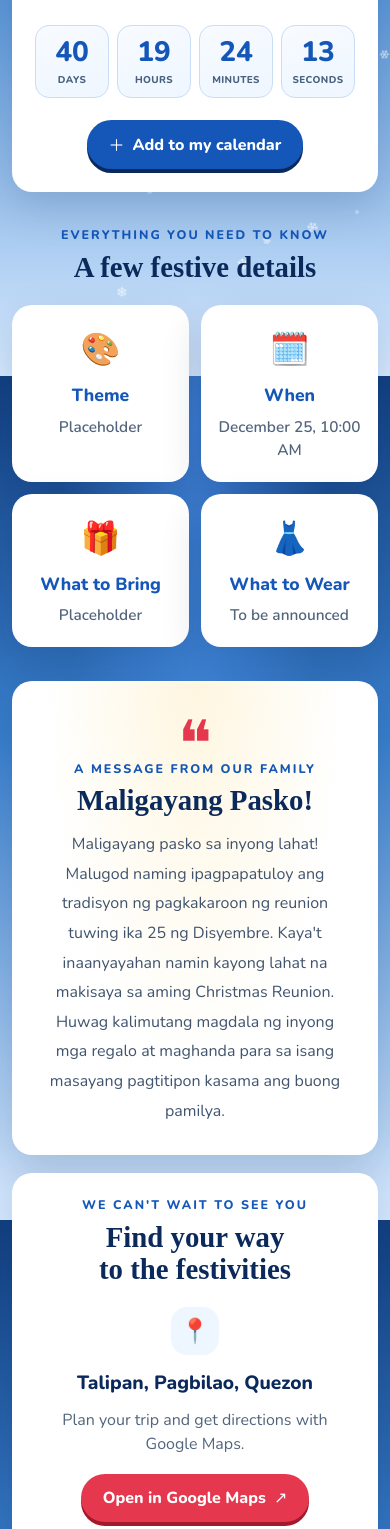
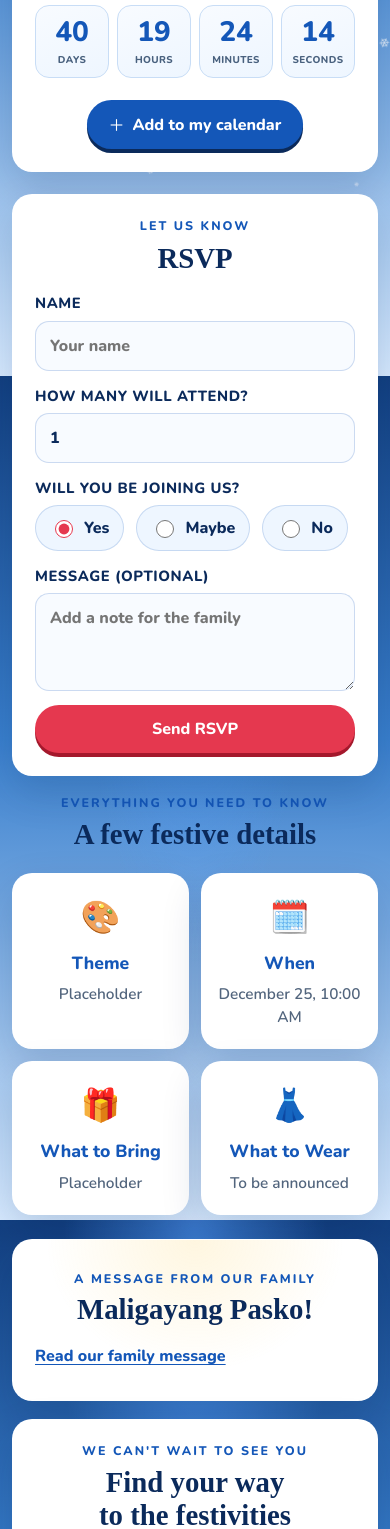
Before and after one commit to Gimmickerist/RamiroInvitation, a React (Vite) app: page / in a window 390 px wide. Shown: the part 468-1997 px from the top of the page. Built offline with nearby package versions, Linux system fonts and the light colour scheme; no server answers; a web font is replaced by a local one.

Commit message:
feat: added RSVP final

```diff
--- a/src/App.css
+++ b/src/App.css
@@ -3,7 +3,24 @@
   isolation: isolate;
   width: min(100% - 40px, 1120px);
   margin: 0 auto;
-  padding: 0 0 36px;
+  padding: 0 0 24px;
+}
+
+.skip-link {
+  position: fixed;
+  top: 8px;
+  left: 8px;
+  z-index: 10;
+  padding: 12px 16px;
+  transform: translateY(calc(-100% - 12px));
+  border-radius: 8px;
+  background: #fff;
+  color: var(--blue-900);
+  font-weight: 800;
+}
+
+.skip-link:focus {
+  transform: translateY(0);
 }
 
 .snow {
@@ -66,7 +83,7 @@
 
 .hero {
   display: grid;
-  min-height: clamp(350px, 45vw, 480px);
+  min-height: clamp(300px, 38vw, 420px);
   place-items: center;
   padding: 36px 20px 56px;
   color: #fff;
@@ -150,7 +167,14 @@
 
 .btn:focus-visible {
   outline: 3px solid var(--gold);
-  outline-offset: 4px;
+  outline-offset: 3px;
+  box-shadow: 0 0 0 2px var(--blue-900);
+}
+
+.btn:disabled {
+  cursor: wait;
+  opacity: 0.7;
+  transform: none;
 }
 
 .btn-secondary {
@@ -165,7 +189,7 @@
 .card {
   position: relative;
   z-index: 1;
-  margin-bottom: 24px;
+  margin-bottom: 18px;
   padding: clamp(22px, 4vw, 40px);
   border: 1px solid rgba(255, 255, 255, 0.8);
   border-radius: 26px;
@@ -196,17 +220,17 @@
 
 .countdown {
   width: min(100%, 760px);
-  margin: -24px auto 42px;
-  padding-top: clamp(24px, 4vw, 36px);
+  margin: -24px auto 24px;
+  padding-top: clamp(22px, 3vw, 30px);
 }
 
 .countdown .section-heading {
-  margin-bottom: 20px;
+  margin-bottom: 16px;
 }
 
 .rsvp {
   width: min(100%, 760px);
-  margin: 0 auto 42px;
+  margin: 0 auto 28px;
   text-align: left;
 }
 
@@ -217,20 +241,34 @@
 
 .rsvp-form {
   display: grid;
-  gap: 20px;
+  gap: 14px;
 }
 
 .field {
   display: grid;
-  gap: 8px;
+  gap: 6px;
   color: var(--blue-900);
   font-weight: 800;
 }
 
-.field span {
+.field > span,
+.status-field legend {
   font-size: 0.92rem;
   letter-spacing: 0.04em;
   text-transform: uppercase;
+}
+
+.status-field {
+  min-width: 0;
+  margin: 0;
+  padding: 0;
+  border: 0;
+}
+
+.status-field legend {
+  margin-bottom: 6px;
+  padding: 0;
+  font-weight: 800;
 }
 
 .field input,
@@ -247,8 +285,9 @@
 
 .field input:focus,
 .field textarea:focus {
-  outline: 3px solid rgba(255, 200, 61, 0.4);
-  border-color: var(--blue-700);
+  outline: 3px solid var(--blue-500);
+  outline-offset: 2px;
+  border-color: var(--blue-900);
 }
 
 .rsvp-options {
@@ -270,7 +309,40 @@
 }
 
 .choice input {
+  width: 18px;
+  height: 18px;
   accent-color: var(--red);
+}
+
+.welcome-message,
+.map-details {
+  color: #40546e;
+  text-align: left;
+}
+
+.welcome-message summary,
+.map-details summary {
+  width: fit-content;
+  min-height: 44px;
+  display: flex;
+  align-items: center;
+  padding: 8px 0;
+  color: var(--blue-700);
+  cursor: pointer;
+  font-weight: 800;
+  text-decoration: underline;
+  text-underline-offset: 3px;
+}
+
+.welcome-message summary:focus-visible,
+.map-details summary:focus-visible {
+  outline: 3px solid var(--blue-500);
+  outline-offset: 3px;
+  border-radius: 4px;
+}
+
+.welcome-message[open] summary {
+  margin-bottom: 8px;
 }
 
 .success {
@@ -319,7 +391,7 @@
 }
 
 .details-section {
-  margin-bottom: 42px;
+  margin-bottom: 28px;
   scroll-margin-top: 24px;
 }
 
@@ -367,7 +439,7 @@
   width: min(100%, 850px);
   margin-right: auto;
   margin-left: auto;
-  padding: clamp(28px, 6vw, 56px);
+  padding: clamp(22px, 4vw, 36px);
   background:
     radial-gradient(ellipse at top, rgba(255, 200, 61, 0.16), transparent 58%),
     var(--white);
@@ -387,12 +459,12 @@
 }
 
 .welcome h2 {
-  margin-bottom: 14px;
+  margin-bottom: 8px;
 }
 
 .welcome-copy {
   max-width: 680px;
-  margin: 0 auto;
+  margin: 0;
   color: #40546e;
   font-size: clamp(1rem, 2vw, 1.12rem);
   line-height: 1.85;
@@ -442,7 +514,8 @@
 
 .map-frame {
   width: 100%;
-  aspect-ratio: 4 / 3;
+  aspect-ratio: 16 / 9;
+  margin-top: 8px;
   overflow: hidden;
   border-radius: 18px;
   background: var(--blue-50);
@@ -485,7 +558,7 @@ footer span {
   }
 
   .hero {
-    min-height: 390px;
+    min-height: 340px;
   }
 
   .grid {
@@ -514,8 +587,8 @@ footer span {
   }
 
   .hero {
-    min-height: 340px;
-    padding: 28px 4px 48px;
+    min-height: 300px;
+    padding: 24px 4px 38px;
   }
 
   .hero h1 {
@@ -534,7 +607,7 @@ footer span {
 
   .countdown {
     margin-top: -18px;
-    margin-bottom: 34px;
+    margin-bottom: 22px;
   }
 
   .tile {
@@ -547,7 +620,7 @@ footer span {
   }
 
   .details-section {
-    margin-bottom: 34px;
+    margin-bottom: 24px;
   }
 
   .grid {
@@ -570,7 +643,7 @@ footer span {
   }
 
   .map-frame {
-    aspect-ratio: 1 / 0.82;
+    aspect-ratio: 4 / 3;
   }
 }
 
--- a/src/App.jsx
+++ b/src/App.jsx
@@ -157,6 +157,7 @@ function App() {
 
   return (
     <div className="page">
+      <a className="skip-link" href="#rsvp">Skip to RSVP</a>
       <Snow />
       <Lights />
 
@@ -182,6 +183,7 @@ function App() {
         </div>
       </header>
 
+      <main id="main-content">
       <section className="countdown card" aria-labelledby="countdown-title">
         <div className="section-heading">
           <p className="section-kicker">The celebration begins in</p>
@@ -200,6 +202,105 @@ function App() {
         </button>
       </section>
 
+      <section id="rsvp" className="card rsvp" aria-labelledby="rsvp-title">
+        <div className="section-heading">
+          <p className="section-kicker">Let us know</p>
+          <h2 id="rsvp-title">RSVP</h2>
+        </div>
+
+        <form className="rsvp-form" onSubmit={handleSubmit} aria-busy={submitting}>
+          <label className="field">
+            <span>Name</span>
+            <input
+              type="text"
+              name="name"
+              autoComplete="name"
+              value={rsvpName}
+              onChange={(event) => setRsvpName(event.target.value)}
+              placeholder="Your name"
+              required
+            />
+          </label>
+
+          <label className="field">
+            <span>How many will attend?</span>
+            <input
+              type="number"
+              name="attendingCount"
+              min="1"
+              max="20"
+              step="1"
+              inputMode="numeric"
+              value={attendingCount}
+              onChange={(event) => setAttendingCount(event.target.value)}
+              required
+            />
+          </label>
+
+          <fieldset className="field status-field">
+            <legend>Will you be joining us?</legend>
+            <div className="rsvp-options">
+              <label className="choice">
+                <input
+                  type="radio"
+                  name="rsvp-status"
+                  value="attending"
+                  required
+                  checked={rsvpStatus === 'attending'}
+                  onChange={() => setRsvpStatus('attending')}
+                />
+                Yes
+              </label>
+              <label className="choice">
+                <input
+                  type="radio"
+                  name="rsvp-status"
+                  value="maybe"
+                  checked={rsvpStatus === 'maybe'}
+                  onChange={() => setRsvpStatus('maybe')}
+                />
+                Maybe
+              </label>
+              <label className="choice">
+                <input
+                  type="radio"
+                  name="rsvp-status"
+                  value="declined"
+                  checked={rsvpStatus === 'declined'}
+                  onChange={() => setRsvpStatus('declined')}
+                />
+                No
+              </label>
+            </div>
+          </fieldset>
+
+          <label className="field">
+            <span>Message (optional)</span>
+            <textarea
+              name="message"
+              rows="3"
+              value={rsvpNote}
+              onChange={(event) => setRsvpNote(event.target.value)}
+              placeholder="Add a note for the family"
+            />
+          </label>
+
+          <button type="submit" className="btn" disabled={submitting}>
+            {submitting ? 'Sending…' : 'Send RSVP'}
+          </button>
+
+          {submitted && (
+            <p className="success" role="status">
+              Thanks! Your RSVP request was sent. The page cannot confirm Google’s response, so contact the family if you need confirmation.
+            </p>
+          )}
+          {submitError && (
+            <p className="rsvp-error" role="alert">
+              {submitError}
+            </p>
+          )}
+        </form>
+      </section>
 
       <section id="details" className="details-section" aria-labelledby="details-title">
         <div className="section-heading">
@@ -231,12 +332,14 @@ function App() {
       </section>
 
       <section className="card welcome" aria-labelledby="welcome-title">
-        <div className="welcome-mark" aria-hidden="true">❝</div>
         <p className="section-kicker">A message from our family</p>
         <h2 id="welcome-title">Maligayang Pasko!</h2>
+        <details className="welcome-message">
+          <summary>Read our family message</summary>
           <p className="welcome-copy">
             Maligayang pasko sa inyong lahat! Malugod naming ipagpapatuloy ang tradisyon ng pagkakaroon ng reunion tuwing ika 25 ng Disyembre. Kaya't inaanyayahan namin kayong lahat na makisaya sa aming Christmas Reunion. Huwag kalimutang magdala ng inyong mga regalo at maghanda para sa isang masayang pagtitipon kasama ang buong pamilya.
           </p>
+        </details>
       </section>
 
       <section className="card directions" aria-labelledby="directions-title">
@@ -258,6 +361,8 @@ function App() {
               Open in Google Maps <span aria-hidden="true">↗</span>
             </a>
           </div>
+          <details className="map-details">
+            <summary>Preview the reunion location</summary>
             <div className="map-frame">
               <iframe
                 title="Google Maps Street View for the reunion location"
@@ -267,99 +372,11 @@ function App() {
                 referrerPolicy="strict-origin-when-cross-origin"
               />
             </div>
+          </details>
         </div>
       </section>
 
-      <section id="rsvp" className="card rsvp" aria-labelledby="rsvp-title">
-        <div className="section-heading">
-          <p className="section-kicker">Let us know</p>
-          <h2 id="rsvp-title">RSVP</h2>
-        </div>
-
-        <form className="rsvp-form" onSubmit={handleSubmit}>
-          <label className="field">
-            <span>Name</span>
-            <input
-              type="text"
-              value={rsvpName}
-              onChange={(event) => setRsvpName(event.target.value)}
-              placeholder="Your name"
-              required
-            />
-          </label>
-
-          <label className="field">
-            <span>How many will attend?</span>
-            <input
-              type="number"
-              min="1"
-              max="20"
-              value={attendingCount}
-              onChange={(event) => setAttendingCount(event.target.value)}
-              placeholder="1"
-              required
-            />
-          </label>
-
-          <div className="field">
-            <span>Will you be joining us?</span>
-            <div className="rsvp-options">
-              <label className="choice">
-                <input
-                  type="radio"
-                  name="rsvp-status"
-                  checked={rsvpStatus === 'attending'}
-                  onChange={() => setRsvpStatus('attending')}
-                />
-                Yes
-              </label>
-              <label className="choice">
-                <input
-                  type="radio"
-                  name="rsvp-status"
-                  checked={rsvpStatus === 'maybe'}
-                  onChange={() => setRsvpStatus('maybe')}
-                />
-                Maybe
-              </label>
-              <label className="choice">
-                <input
-                  type="radio"
-                  name="rsvp-status"
-                  checked={rsvpStatus === 'declined'}
-                  onChange={() => setRsvpStatus('declined')}
-                />
-                No
-              </label>
-            </div>
-          </div>
-
-          <label className="field">
-            <span>Message (optional)</span>
-            <textarea
-              rows="4"
-              value={rsvpNote}
-              onChange={(event) => setRsvpNote(event.target.value)}
-              placeholder="Add a note for the family"
-            />
-          </label>
-
-          <button type="submit" className="btn" disabled={submitting}>
-            {submitting ? 'Sending…' : 'Send RSVP'}
-          </button>
-
-          {submitted && (
-            <p className="success" role="status">
-              Thanks! Your RSVP request was sent. The page cannot confirm Google’s response, so contact the family if you need confirmation.
-            </p>
-          )}
-          {submitError && (
-            <p className="rsvp-error" role="alert">
-              {submitError}
-            </p>
-          )}
-        </form>
-      </section>
+      </main>
       <footer>
         <span aria-hidden="true">✦</span>
         <p>Made with love for the holidays</p>
```
Lines whose indentation alone changed are shown as unchanged.
